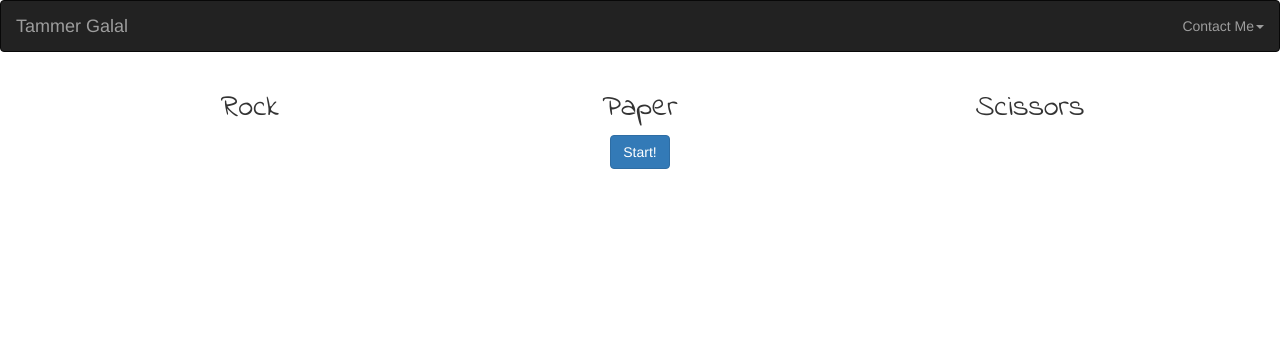
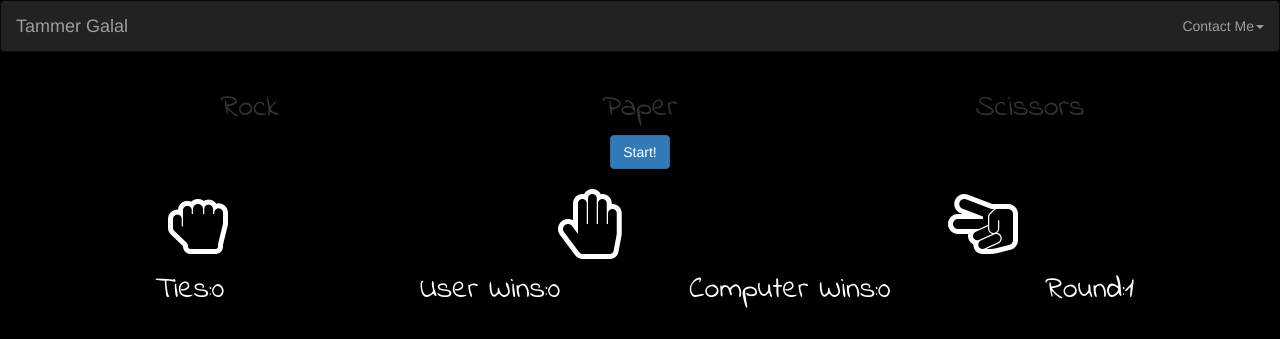
Before and after one commit to tammerg/rockPaperScissors, a PHP site: page / in a window 1280 px wide. Shown: the top 339 px of the page. Run offline with PHP 8.4, Linux system fonts and the light colour scheme; style sheets or scripts are compiled from the project's sources; some libraries are stand-ins or nearby versions.

Commit message:
added an awesome background

```diff
--- a/index.html
+++ b/index.html
@@ -107,6 +107,9 @@
       </div>
     </div>
   </div>
+  <center>
+    <img src="http://wallpaperswa.com/thumbnails/detail/20120521/anonymous%20black%20tie%20monochrome%20black%20background%202560x1440%20wallpaper_wallpaperswa.com_32.jpg" />
+  <center>
   <footer class="leaderboard">
       <i class="hvr-wobble-vertical leaders fa fa-trophy fa-3x"></i>
       <p>Leaderboard</p>
--- a/style/style.css
+++ b/style/style.css
@@ -1,4 +1,6 @@
-
+body {
+  background:#000;
+}
 footer{
   bottom: 0;
  position: absolute;
```
Also changed, not shown: 1 other file.
